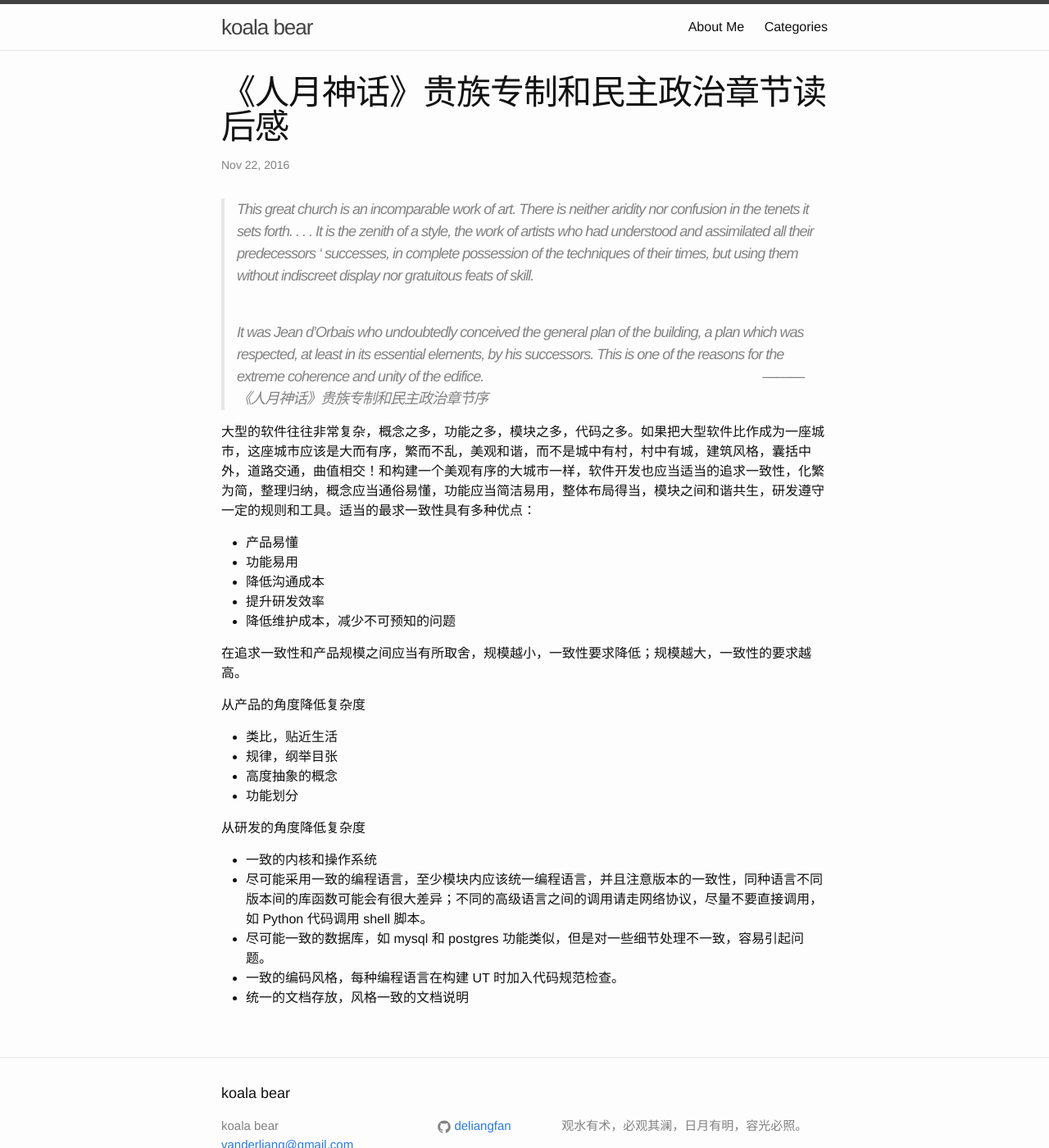
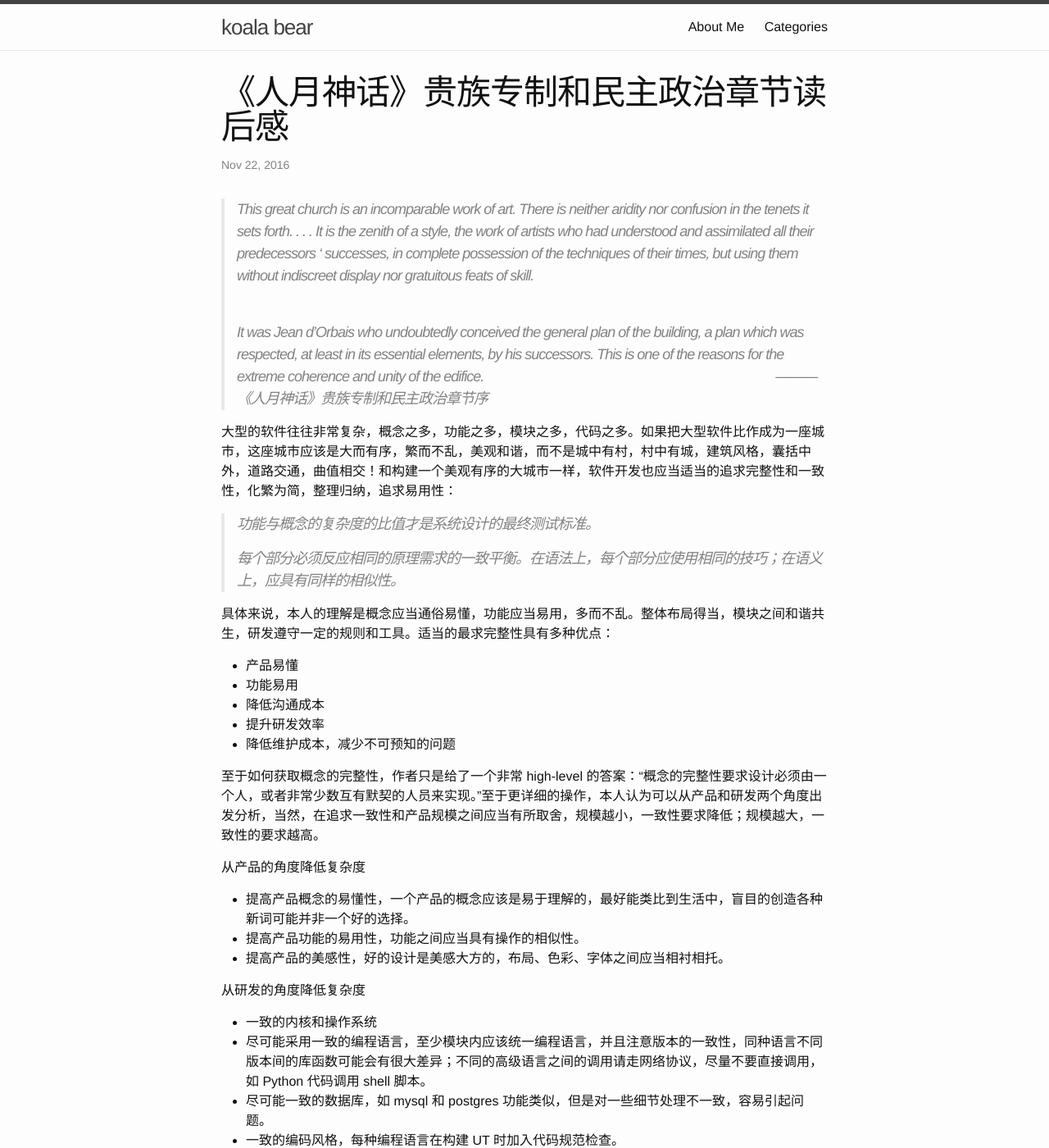
Before and after one commit to DeliangFan/deliangfan.github.io, a Jekyll site: the page built from _posts/2016-11-22-moon_people_char_4.markdown, in a window 1280 px wide and 1400 px high. Shown: the whole window at 82% size. Built offline with Jekyll 4.4.1, drawn with Linux system fonts in a browser that asks for light colours; comment, search, counter and statistics services are not loaded.

Commit message:
update moon
update moon

```diff
--- a/_posts/2016-11-22-moon_people_char_4.markdown
+++ b/_posts/2016-11-22-moon_people_char_4.markdown
@@ -8,9 +8,17 @@ categories: 编程随想
 >&nbsp;&nbsp;&nbsp;
 >
 >It was Jean d'Orbais who undoubtedly conceived the general plan of the building, a plan which was respected, at least in its essential elements, by his successors. This is one of the reasons for the extreme coherence and unity of the edifice.
+>&nbsp;&nbsp;&nbsp;
 >&nbsp;&nbsp;&nbsp;&nbsp;&nbsp;&nbsp;&nbsp;&nbsp;&nbsp;&nbsp;&nbsp;&nbsp;&nbsp;&nbsp;&nbsp;&nbsp;&nbsp;&nbsp;&nbsp;&nbsp;&nbsp;&nbsp;&nbsp;&nbsp;&nbsp;&nbsp;&nbsp;&nbsp;&nbsp;&nbsp;&nbsp;&nbsp;&nbsp;&nbsp;&nbsp;&nbsp;&nbsp;&nbsp;&nbsp;&nbsp;&nbsp;&nbsp;&nbsp;&nbsp;&nbsp;&nbsp;&nbsp;&nbsp;&nbsp;&nbsp;&nbsp;&nbsp;&nbsp;&nbsp;&nbsp;&nbsp;&nbsp;&nbsp;&nbsp;&nbsp;&nbsp;&nbsp;&nbsp;&nbsp;&nbsp;&nbsp;&nbsp;&nbsp;&nbsp;&nbsp;&nbsp;&nbsp;&nbsp;&nbsp;&nbsp;&nbsp;&nbsp;&nbsp;&nbsp;&nbsp;&nbsp;&nbsp;&nbsp; ———《人月神话》贵族专制和民主政治章节序
 
-大型的软件往往非常复杂，概念之多，功能之多，模块之多，代码之多。如果把大型软件比作成为一座城市，这座城市应该是大而有序，繁而不乱，美观和谐，而不是城中有村，村中有城，建筑风格，囊括中外，道路交通，曲值相交！和构建一个美观有序的大城市一样，软件开发也应当适当的追求一致性，化繁为简，整理归纳，概念应当通俗易懂，功能应当简洁易用，整体布局得当，模块之间和谐共生，研发遵守一定的规则和工具。适当的最求一致性具有多种优点：
+大型的软件往往非常复杂，概念之多，功能之多，模块之多，代码之多。如果把大型软件比作成为一座城市，这座城市应该是大而有序，繁而不乱，美观和谐，而不是城中有村，村中有城，建筑风格，囊括中外，道路交通，曲值相交！和构建一个美观有序的大城市一样，软件开发也应当适当的追求完整性和一致性，化繁为简，整理归纳，追求易用性：
+
+> 功能与概念的复杂度的比值才是系统设计的最终测试标准。
+> &nbsp;&nbsp;&nbsp;
+>
+> 每个部分必须反应相同的原理需求的一致平衡。在语法上，每个部分应使用相同的技巧；在语义上，应具有同样的相似性。
+
+具体来说，本人的理解是概念应当通俗易懂，功能应当易用，多而不乱。整体布局得当，模块之间和谐共生，研发遵守一定的规则和工具。适当的最求完整性具有多种优点：
 
 - 产品易懂
 - 功能易用
@@ -18,15 +26,13 @@ categories: 编程随想
 - 提升研发效率
 - 降低维护成本，减少不可预知的问题
 
-在追求一致性和产品规模之间应当有所取舍，规模越小，一致性要求降低；规模越大，一致性的要求越高。
+至于如何获取概念的完整性，作者只是给了一个非常 high-level 的答案：“概念的完整性要求设计必须由一个人，或者非常少数互有默契的人员来实现。”至于更详细的操作，本人认为可以从产品和研发两个角度出发分析，当然，在追求一致性和产品规模之间应当有所取舍，规模越小，一致性要求降低；规模越大，一致性的要求越高。
 
 从产品的角度降低复杂度
 
-- 类比，贴近生活
-- 规律，纲举目张
-- 高度抽象的概念
-- 功能划分
-
+- 提高产品概念的易懂性，一个产品的概念应该是易于理解的，最好能类比到生活中，盲目的创造各种新词可能并非一个好的选择。
+- 提高产品功能的易用性，功能之间应当具有操作的相似性。
+- 提高产品的美感性，好的设计是美感大方的，布局、色彩、字体之间应当相衬相托。
 
 从研发的角度降低复杂度
 
```
